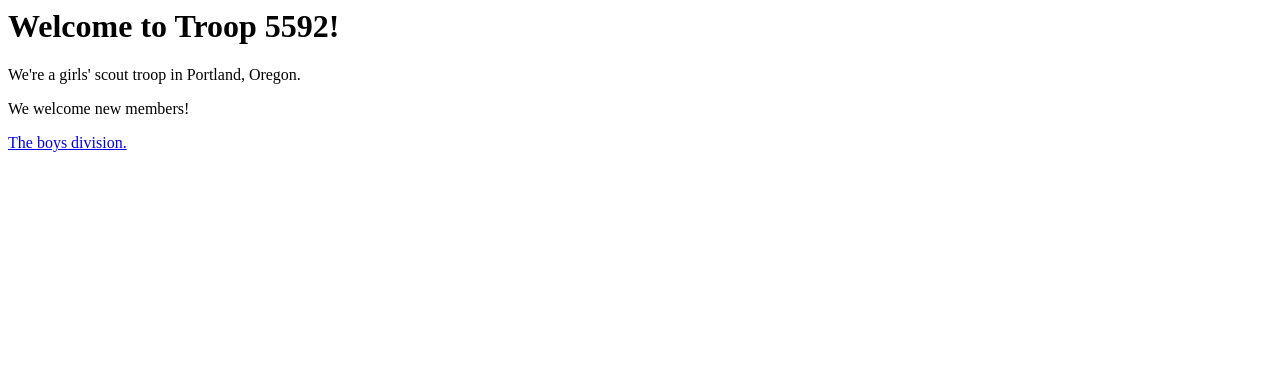
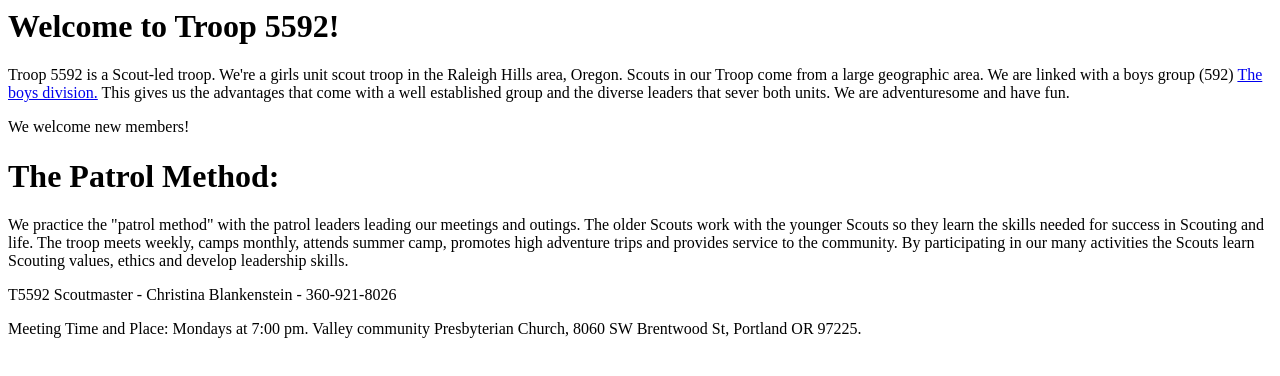
Before and after one commit to Gr4pe0/Troop-5592-website, a plain HTML site: page index.html in a window 1280 px wide. Drawn offline with Linux system fonts and the light colour scheme.

Commit message:
Update index.html

```diff
--- a/index.html
+++ b/index.html
@@ -1,11 +1,27 @@
 <HTML>
     <head>
-        <title>Troop 5592</title>
+        <title>BSA Troop 5592 - Raleigh Hills, Oregon</title>
     </head>
     <body>
         <h1>Welcome to Troop 5592!</h1>
-        <p>We're a girls' scout troop in Portland, Oregon.</p>
+        <p>Troop 5592 is a Scout-led troop. We're a girls unit scout troop in the Raleigh Hills area, Oregon. Scouts in our Troop come from a large geographic area.
+            We are linked with a boys group (592) <a href="http://troop592.net"> The boys division.</a> This gives us the advantages that come with a well established group and the
+            diverse leaders that sever both units. We are adventuresome and have fun.  </p>
         <p>We welcome new members!</p>
-        <a href="http://troop592.net">The boys division.</a>
+
+        <h1>The Patrol Method:</h1>
+        <p> We practice the "patrol method" with the patrol leaders leading our meetings and outings.  The older Scouts work with the younger Scouts so they learn the skills
+            needed for success in Scouting and life. The troop meets weekly, camps monthly, attends summer camp, promotes high adventure trips and provides service to the community.
+        By participating in our many activities the Scouts learn Scouting values,  ethics and develop leadership skills.</p>
+
+       <p>T5592 Scoutmaster -  Christina Blankenstein - 360-921-8026</p>
+
+       <p>Meeting Time and Place:  Mondays at 7:00 pm.  Valley community Presbyterian Church, 8060 SW Brentwood St, Portland OR 97225.</p>
+
+
+
+
+
+
     </body>
 </HTML>
```
